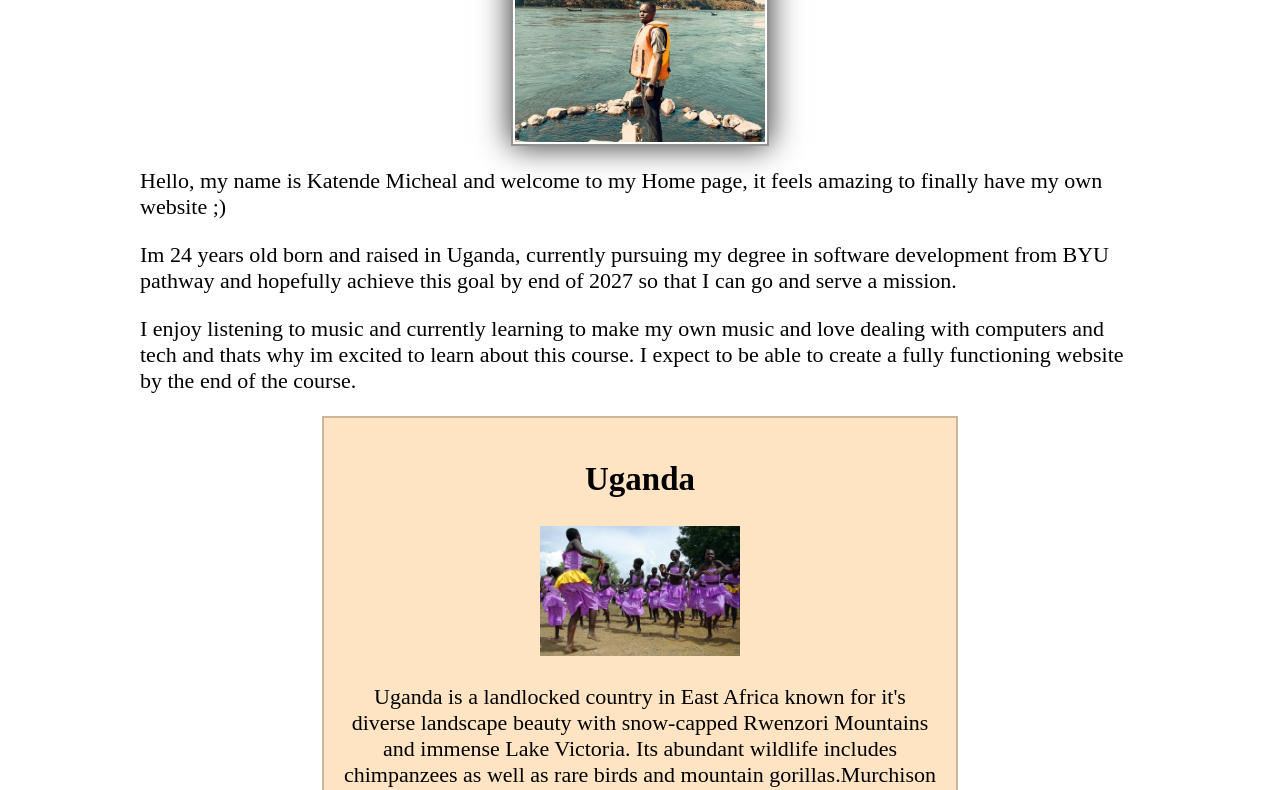
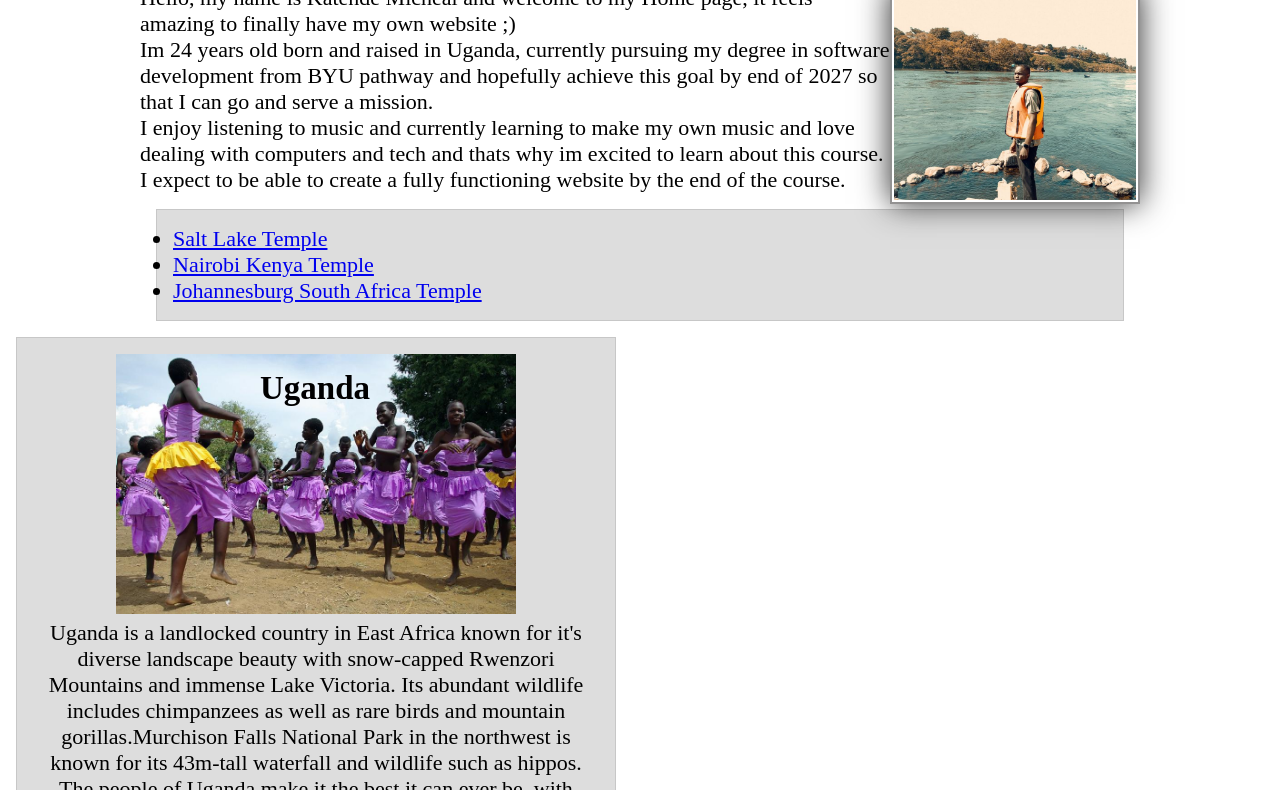
Before and after one commit to mykaili1/wdd130, a plain HTML site: page index.html in a window 1280 px wide. Shown: the part 350-1140 px from the top of the page. Drawn offline with Linux system fonts and the light colour scheme.

Commit message:
home page enhancement

```diff
--- a/index.html
+++ b/index.html
@@ -16,6 +16,8 @@
         <nav>
             <a href="#">Home</a>
             <a href="wwr/">Rafting Website</a>
+            <a href="https://www.linkedin.com/in/mykaili">LinkedIn</a>
+            <a href="https://www.facebook.com/mykaili.xyz">FaceBook</a>
         </nav>
     </header>
     <main>
@@ -30,8 +32,18 @@
             with computers and tech and thats why im excited to learn about this course. I expect to
             be able to create a fully functioning website by the end of the course.
         </p>
+        <ul class="box">
+            <li><a href="https://www.churchofjesuschrist.org/temples/details/salt-lake-temple?lang=eng"
+                  target="_blank">Salt Lake Temple</a></li>
+            <li><a href="https://www.churchofjesuschrist.org/temples/details/nairobi-kenya-temple?lang=eng"
+                  target="_blank">Nairobi Kenya Temple</a></li>
+            <li><a href="https://www.churchofjesuschrist.org/temples/details/johannesburg-south-africa-temple?lang=eng"
+                  target="_blank">Johannesburg South Africa Temple</a></li>
+
+
+        </ul>
     </main>
-    <aside>
+    <aside class="box">
         <h2> Uganda </h2>
         <img src="images/profile/cultural-celebrations.jpg" alt="girls-dancing-in-northern-uganda">
         <p> Uganda is a landlocked country in East Africa known for it's diverse landscape beauty
--- a/styles/styles.css
+++ b/styles/styles.css
@@ -1,3 +1,9 @@
+* {
+    margin: 0;
+    padding: 0;
+    box-sizing: border-box;
+}
+
 nav {
     background-color: darkblue;
     padding: 10px;
@@ -33,6 +39,7 @@ main img {
     box-shadow: 0 0 30px rgb(49, 49, 49);
     display: block;
     margin: 0 auto;
+    float: right;
 }
 
 p {
@@ -49,8 +56,14 @@ aside {
     text-align: center;
 }
 
+aside h2 {
+    position: absolute;
+    top: 720px;
+    left: 260px;
+}
+
 aside img {
-    width: 200px;
+    width: 400px;
     height: auto;
 }
 
@@ -59,3 +72,12 @@ footer {
     border-top: 3px solid black;
     text-align: center;
 }
+
+/* Class Selectors */
+.box {
+    margin: 1rem;
+    border: 1px solid rgb(0 0 0 / 10%);
+    padding: 1rem;
+    background-color: #ddd;
+    color: #000;
+}
```
